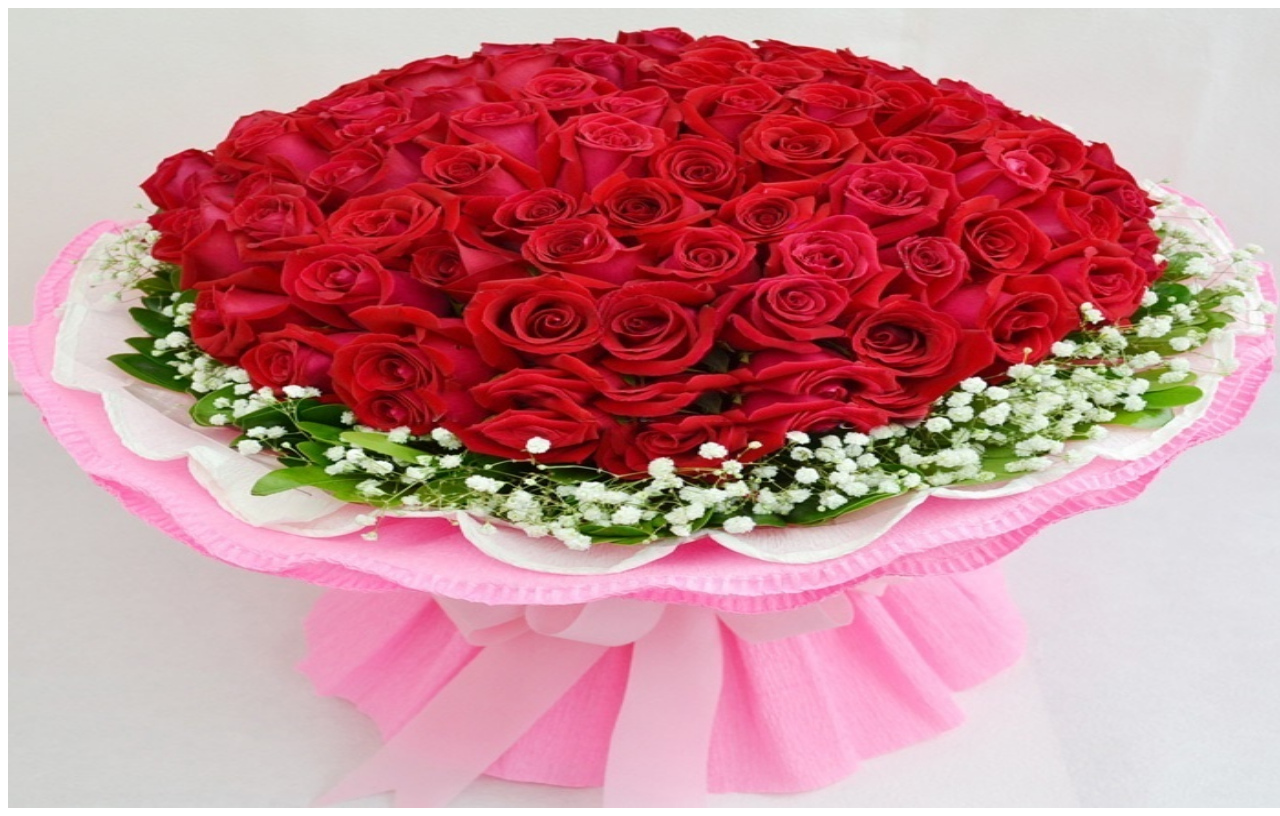
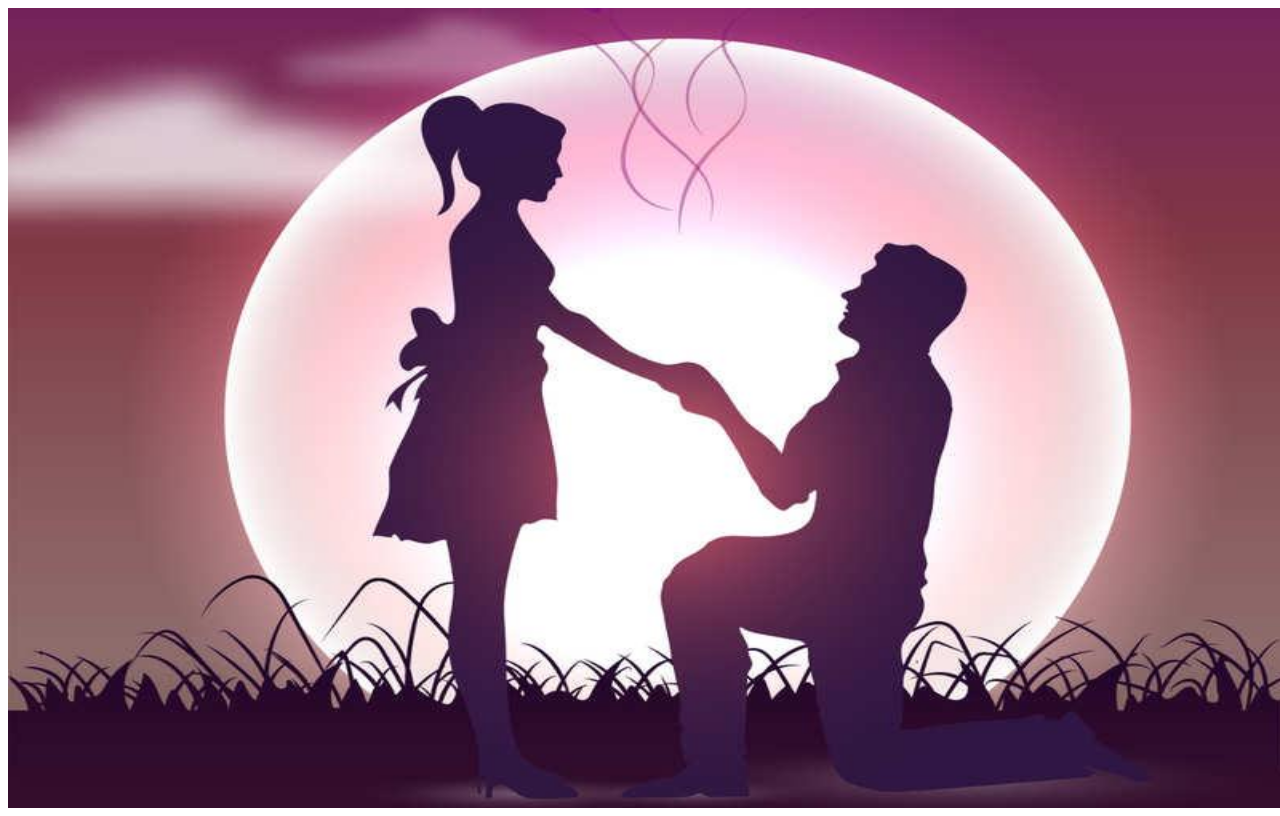
Before and after one commit to nguyenha265/nguyenha18, a plain HTML site: page index.html in a window 1280 px wide. Both pictures are taken after a click on the button "Yes". Drawn offline with Linux system fonts and the light colour scheme.

Commit message:
Update index.html

```diff
--- a/index.html
+++ b/index.html
@@ -103,7 +103,7 @@
     function showImage() {
         document.getElementById("content").style.display = "none"
         let image=document.getElementById("image");
-        image.src="anh/hoa.jpg";
+        image.src="anh/cauhon.jpg";
         image.height=window.innerHeight;
         image.width=window.innerWidth;
         image.style.display = "block";
```
